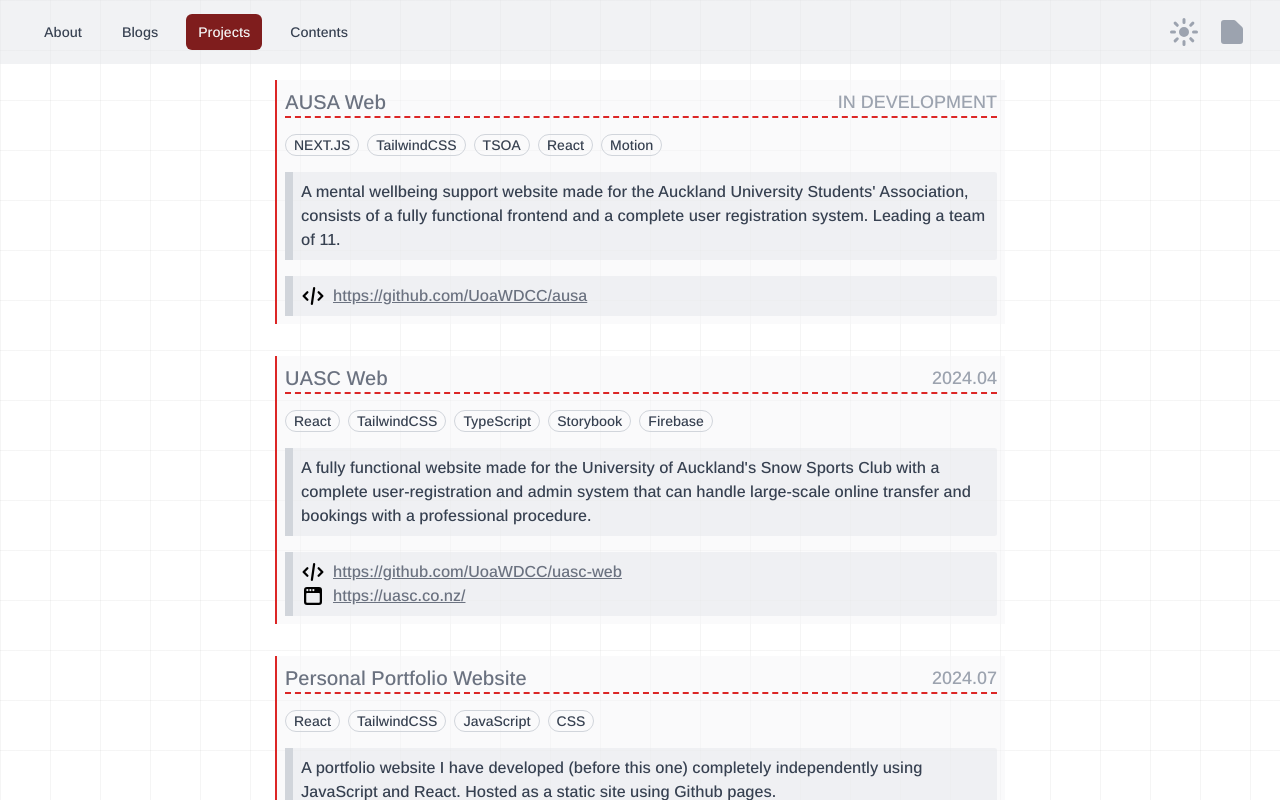
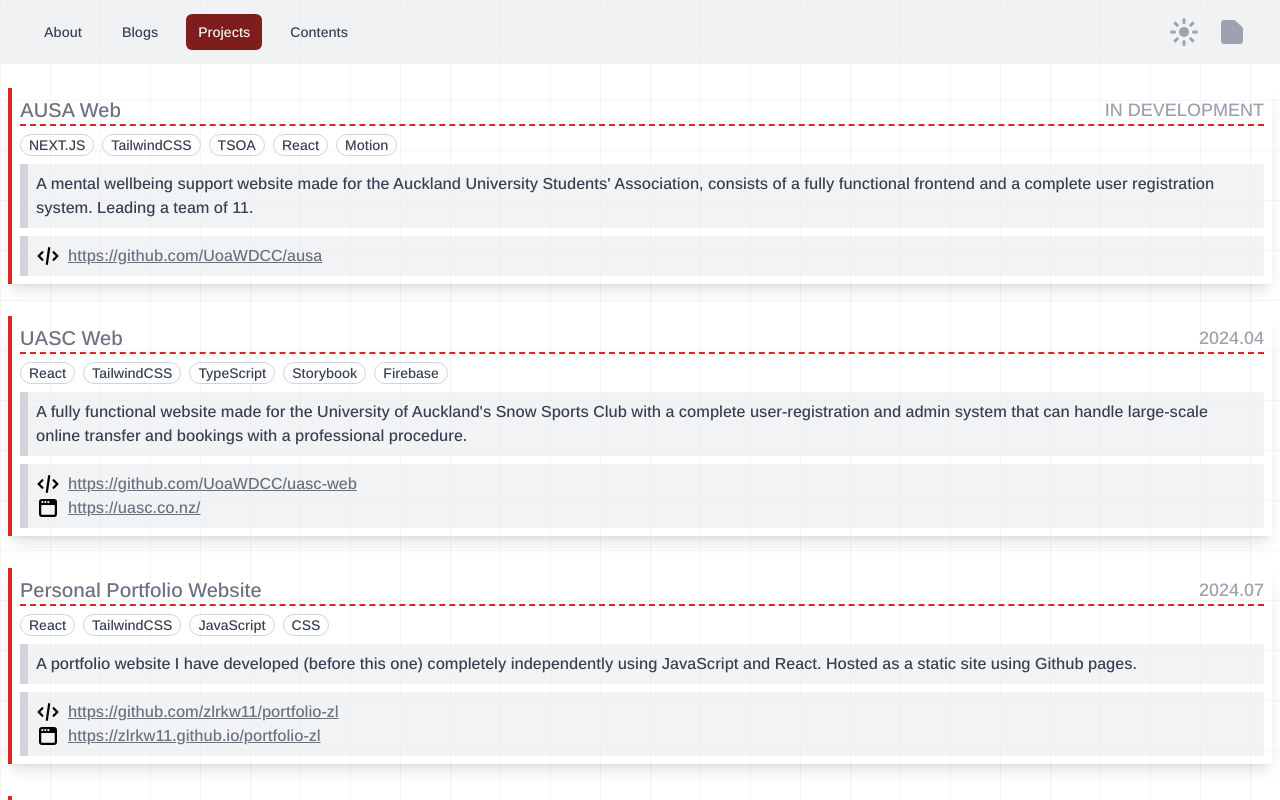
Before and after one commit to zlrkw11/zl-v2, a Next.js app: page /projects in a window 1280 px wide. Shown: the top 800 px of the page. Built offline with nearby package versions, Linux system fonts and the light colour scheme.

Commit message:
feat: project card styling

```diff
--- a/app/components/Navbar.tsx
+++ b/app/components/Navbar.tsx
@@ -62,7 +62,7 @@ export default function Navbar() {
                       pathName === item.href
                         ? "bg-red-900 text-neutral-100"
                         : "text-gray-700 dark:text-neutral-400 hover:bg-gray-400 dark:hover:bg-neutral-700 hover:text-white",
-                      "rounded-md px-3 py-2 text-sm font-medium",
+                      "rounded-md px-3 py-2 text-sm font-medium duration-300"
                     )}
                   >
                     {item.name}
@@ -96,7 +96,7 @@ export default function Navbar() {
                     pathName === item.href
                       ? "bg-red-900 text-gray-100"
                       : "text-gray-700 dark:text-neutral-400 hover:bg-gray-400 dark:hover:bg-neutral-700  hover:opacity-75 hover:text-white",
-                    "block rounded-md px-3 py-2 text-base font-medium",
+                    "block rounded-md px-3 py-2 text-base font-medium"
                   )}
                 >
                   {item.name}
--- a/app/projects/page.tsx
+++ b/app/projects/page.tsx
@@ -34,8 +34,8 @@ const Project = ({
   };
   return (
     <div
-      className={`md:min-w-[730px] max-w-[330px] ${ArimoFont.className} flex flex-col border-l-2 border-l-red-600 bg-gray-100 dark:bg-neutral-700 bg-opacity-45
-        transition-transform duration-300 hover:translate-y-[-10px] hover:shadow-lg ease-in-out`}
+      className={`${ArimoFont.className} w-full flex-col border-l-4 border-l-red-600 dark:bg-neutral-700
+        transition-transform duration-300 hover:translate-y-[-10px] shadow-lg ease-in-out`}
     >
       <h1 className="border-b-2 border-dashed border-b-red-600 flex text-gray-500 text-xl m-2 dark:text-neutral-300">
         {name}
@@ -88,7 +88,7 @@ const Projects = () => {
     <motion.div
       initial={{ opacity: 0, y: -50 }}
       animate={{ opacity: 1, y: 0 }}
-      className="flex flex-col justify-center md:w-[800px] items-center text-gray-700 gap-8"
+      className="flex flex-col justify-center items-center text-gray-700 gap-8 m-2"
     >
       <Project
         name="AUSA Web"
```
